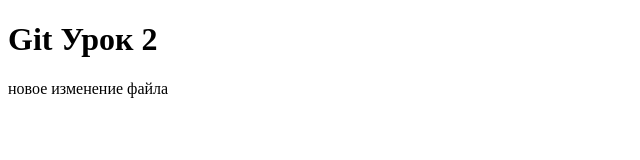
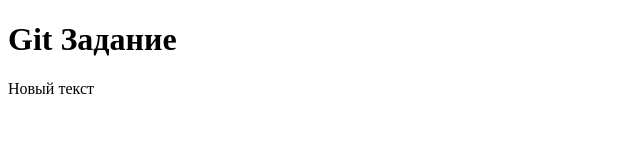
Before and after one commit to WestMare/Git_Qest, a plain HTML site: page index.html in a window 1280 px wide. Shown: the whole page, without its empty margins (0-640 px from the left). Drawn offline with Linux system fonts and the light colour scheme.

Commit message:
second commit

```diff
--- a/index.html
+++ b/index.html
@@ -5,7 +5,7 @@
 	<title>Document</title>
 </head>
 <body>
-<h1> Git Урок 2 </h1>
-<p>новое изменение файла</p>
+<h1> Git Задание </h1>
+<p>Новый текст</p>
 </body>
 </html>
```
